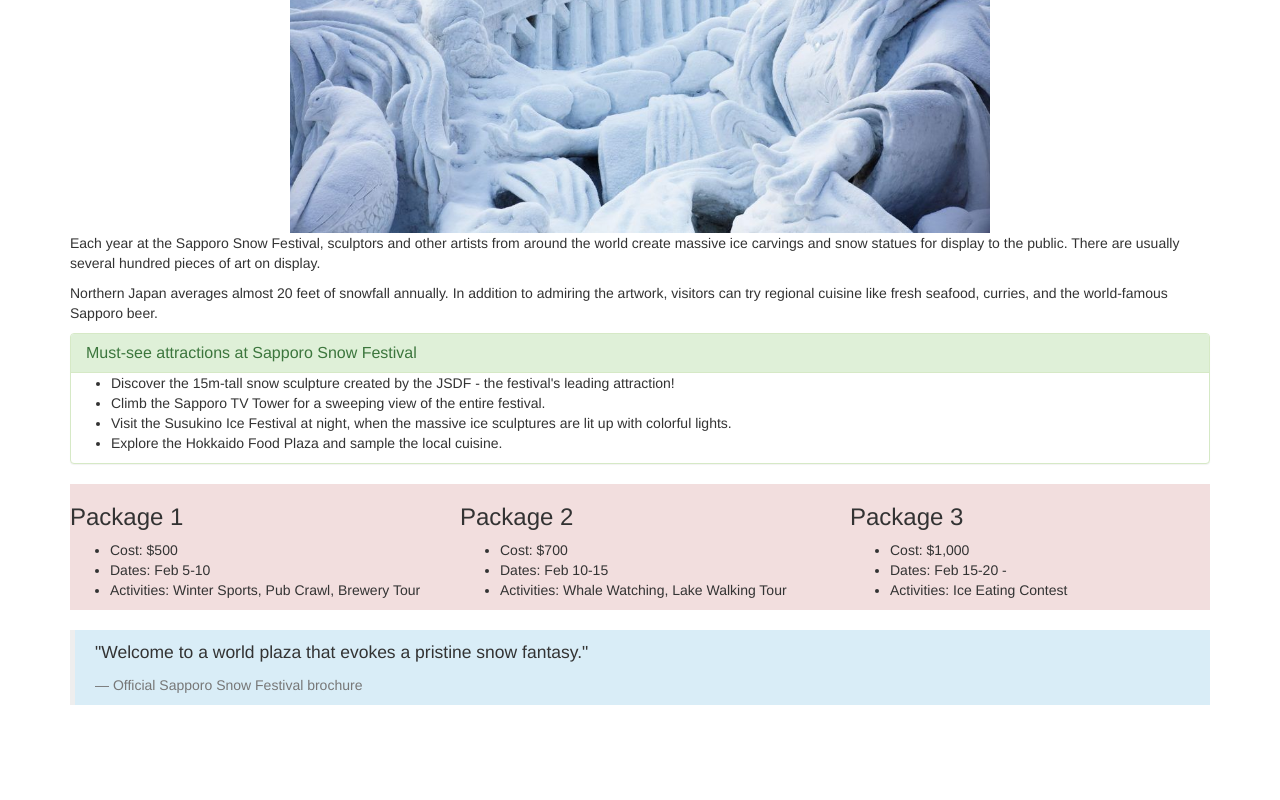
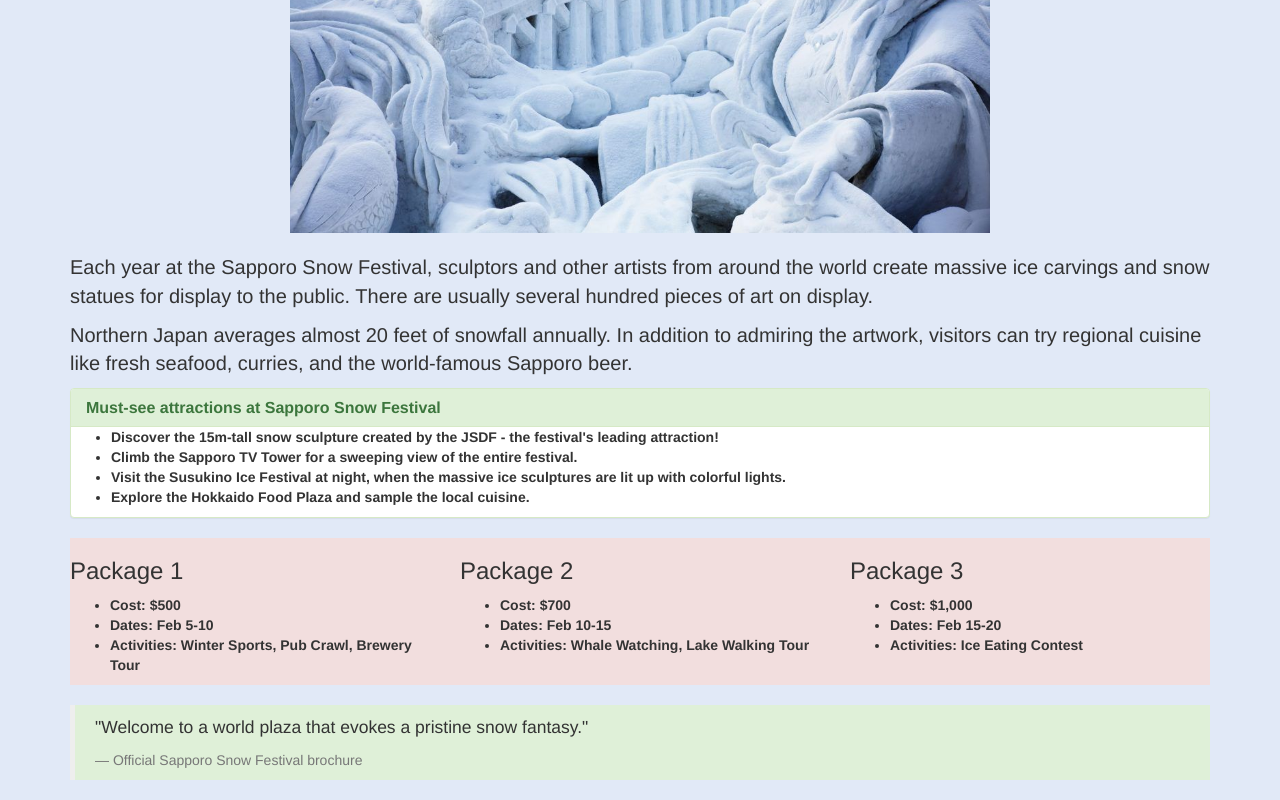
Before and after one commit to eswotinsky/vacation-destination, a plain HTML site: page index.html in a window 1280 px wide. Shown: the part 603-1403 px from the top of the page. Before the commit the page ends 1328 px from the top, so only its background shows below. Drawn offline with Linux system fonts and the light colour scheme.

Commit message:
add custom CSS styling

```diff
--- /dev/null
+++ b/css/style.css
@@ -0,0 +1,15 @@
+li {
+  font-weight: bold;
+}
+
+h2 {
+  font-weight: bolder;
+}
+
+body {
+  background-color: #e1e9f7;
+}
+
+.main {
+  font-size: 20px;
+}
--- a/index.html
+++ b/index.html
@@ -4,6 +4,7 @@
   <head>
     <title>Sapporo Snow Festival</title>
     <link href="css/bootstrap.css" rel="stylesheet" type="text/css">
+    <link href="css/style.css" rel="stylesheet" type="text/css">
   </head>
 
   <body>
@@ -13,8 +14,9 @@
         <p>The Sapporo Snow Festival is an annual festival held in the city of Sapporo, Japan. It is one of the world's largest winter events, and has been held each year since 1950.</p>
       </div>
       <img src="img/snow-festival.jpg" width="700px" class="center">
-      <p>Each year at the Sapporo Snow Festival, sculptors and other artists from around the world create massive ice carvings and snow statues for display to the public. There are usually several hundred pieces of art on display.</p>
-      <p>Northern Japan averages almost 20 feet of snowfall annually. In addition to admiring the artwork, visitors can try regional cuisine like fresh seafood, curries, and the world-famous Sapporo beer.</p>
+      <br>
+      <p class="main">Each year at the Sapporo Snow Festival, sculptors and other artists from around the world create massive ice carvings and snow statues for display to the public. There are usually several hundred pieces of art on display.</p>
+      <p class="main">Northern Japan averages almost 20 feet of snowfall annually. In addition to admiring the artwork, visitors can try regional cuisine like fresh seafood, curries, and the world-famous Sapporo beer.</p>
       <div class="panel panel-success">
         <div class="panel-heading">
       <h2 class="panel-title">Must-see attractions at Sapporo Snow Festival</h2>
@@ -48,14 +50,14 @@
         <h3>Package 3</h3>
         <ul>
           <li>Cost: $1,000</li>
-          <li>Dates: Feb 15-20 -</li>
+          <li>Dates: Feb 15-20</li>
           <li>Activities: Ice Eating Contest</li>
         </ul>
       </div>
     </div>
     </div>
     <br>
-      <blockquote class="bg-info">
+      <blockquote class="bg-success">
       <p>"Welcome to a world plaza that evokes a pristine snow fantasy."</p>
       <footer>Official Sapporo Snow Festival brochure</footer>
       </blockquote>
```
